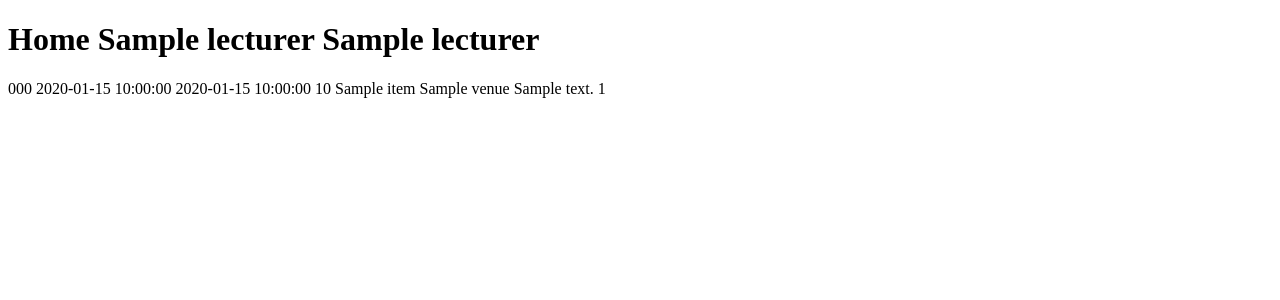
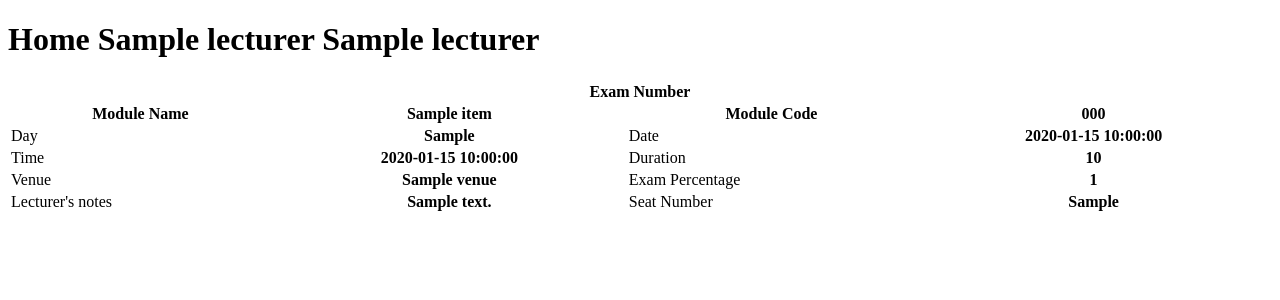
Before and after one commit to nhennigan/FYP, a Flask app: template backend/templates/lect_home.html in a window 1280 px wide. Shown: the part 26-326 px from the top of the page. Run offline with Flask 2, Linux system fonts and the light colour scheme; the template is opened without the code that fills it: most values are stand-ins (such as "Sample title", 1, 10 or a date in 2020).

Commit message:
Date and day fixed

```diff
--- a/backend/hello.py
+++ b/backend/hello.py
@@ -72,15 +72,17 @@
             else:
                 raise
         for e in exams:
-            self.cursor.execute('SELECT module_code,time,date,duration,venue,percent FROM exam WHERE exam_id = %s ', (e[0],))
-            code,time,date,duration,venue,percent = self.cursor.fetchone()
+            self.cursor.execute('SELECT module_code,time,exam_date,duration,venue,percent FROM exam WHERE exam_id = %s ', (e[0],))
+            code,time,exam_date,duration,venue,percent = self.cursor.fetchone()
+            self.cursor.execute('SELECT DAYNAME(%s)',(exam_date,))
+            exam_day = self.cursor.fetchone()
             self.cursor.execute('SELECT name FROM module WHERE code = %s ', (code,))
             name = self.cursor.fetchone()
             self.cursor.execute('SELECT lecturer_notes FROM module WHERE code = %s ', (code,))
             notes = self.cursor.fetchone()
             self.cursor.execute('SELECT seat_no FROM seating WHERE student_id = %s AND exam_id = %s ', (id_no,e[0],))
             seat_no = self.cursor.fetchone()
-            exam_object = Exam(code,time,date,duration,name,venue,percent,notes,seat_no)
+            exam_object = Exam(code,time,exam_date,exam_day,duration,name,venue,percent,notes,seat_no)
             exam_list_details.append(exam_object)
         return exam_list_details
 
@@ -98,11 +100,13 @@
             else:
                 raise
         for m in modules:
-            self.cursor.execute('SELECT time,date,duration,venue,percent FROM exam WHERE module_code = %s ', (m[0],))
-            time,date,duration,venue,percent = self.cursor.fetchone()
+            self.cursor.execute('SELECT time,exam_date,duration,venue,percent FROM exam WHERE module_code = %s ', (m[0],))
+            time,exam_date,duration,venue,percent = self.cursor.fetchone()
             self.cursor.execute('SELECT name,lecturer_notes FROM module WHERE code = %s ', (m[0],))
             name,notes = self.cursor.fetchone()
-            exam = Exam(m,time,date,duration,name,venue,percent,notes,0)
+            self.cursor.execute('SELECT DAYNAME(%s)',(exam_date,))
+            exam_day = self.cursor.fetchone()
+            exam = Exam(m,time,exam_date,exam_day,duration,name,venue,percent,notes,0)
             lecturer_exam_list.append(exam)
         lecturer_object = Lecturer(id_no,f_name,l_name,lecturer_exam_list)
         return lecturer_object
@@ -115,10 +119,11 @@
         self.course = course
 
 class Exam:
-    def __init__(self,module_code, time, date, duration,module_name,venue,percent,lecturer_notes,seat_no):
+    def __init__(self,module_code, time, exam_date,exam_day, duration,module_name,venue,percent,lecturer_notes,seat_no):
         self.module_code = module_code
         self.time = time
-        self.dat = date
+        self.exam_date = exam_date
+        self.exam_day = exam_day
         self.duration = duration
         self.module_name = module_name
         self.venue = venue
--- a/backend/schema2.py
+++ b/backend/schema2.py
@@ -2,7 +2,7 @@
     TABLES = {}
     TABLES['module'] = ( "CREATE TABLE `module` (`code` VARCHAR(45) NOT NULL,`name` VARCHAR(45) NULL,`semester` INT NULL,`ECTs` INT NULL,`lecturer_notes` VARCHAR(45),PRIMARY KEY (`code`));")
 
-    TABLES['exam'] = ("CREATE TABLE `exam` (`exam_id` VARCHAR(45) NOT NULL,`module_code` VARCHAR(45) NOT NULL,`time` TIME,`date` DATE,`duration` INT, `venue` VARCHAR(45), `percent` INT, PRIMARY KEY (`exam_id`),FOREIGN KEY (`module_code`) REFERENCES `module`(`code`));")
+    TABLES['exam'] = ("CREATE TABLE `exam` (`exam_id` VARCHAR(45) NOT NULL,`module_code` VARCHAR(45) NOT NULL,`time` TIME,`exam_date` DATE,`duration` INT, `venue` VARCHAR(45), `percent` INT, PRIMARY KEY (`exam_id`),FOREIGN KEY (`module_code`) REFERENCES `module`(`code`));")
 
     TABLES['student'] = ("CREATE TABLE `student` (`student_id` INT NOT NULL,`f_name` VARCHAR(45),`l_name` VARCHAR(45),`password` VARCHAR(45), PRIMARY KEY (`student_id`));")
 
@@ -60,7 +60,7 @@
     return DATA
 
 def get_instructions():
-    INSTRUCTIONS= ["""INSERT INTO `module`(`code`,`name`,`semester`,`ECTs`,`lecturer_notes`) VALUES (%s,%s,%s,%s,%s);""","""INSERT INTO `exam` (`exam_id`,`module_code`,`time`,`date`, `duration`,`venue`,`percent`) VALUES (%s,%s,%s,%s,%s,%s,%s);""","""INSERT INTO `student`(`student_id`, `f_name`, `l_name`, `password`) VALUES (%s,%s,%s,%s);""","""INSERT INTO `lecturer`(`lecturer_id`,`f_name`,`l_name`,`password`) VALUES (%s,%s,%s,%s);""","""INSERT INTO `course`(`code`,`name`) VALUES (%s,%s);""","""INSERT INTO `lect_module`(`staff_id`, `mod_code`) VALUES (%s,%s);""","""INSERT INTO `admin`(`staff_id`,`f_name`,`l_name`,`password`) VALUES (%s,%s,%s,%s);""","""INSERT INTO `organise`(`staff_id`,`exam_id`) VALUES (%s,%s);""","""INSERT INTO `student_exam`(`student_id`,`exam_id`) VALUES (%s,%s);""","""INSERT INTO `course_module`(`course_code`,`mod_code`) VALUES (%s,%s);""","""INSERT INTO `student_module`(`student_id`,`mod_code`) VALUES (%s,%s);""","""INSERT INTO `course_student`(`student_id`,`course_code`) VALUES (%s,%s);""","""INSERT INTO `seating`(`student_id`,`exam_id`,`seat_no`)VALUES (%s,%s,%s);"""]
+    INSTRUCTIONS= ["""INSERT INTO `module`(`code`,`name`,`semester`,`ECTs`,`lecturer_notes`) VALUES (%s,%s,%s,%s,%s);""","""INSERT INTO `exam` (`exam_id`,`module_code`,`time`,`exam_date`, `duration`,`venue`,`percent`) VALUES (%s,%s,%s,%s,%s,%s,%s);""","""INSERT INTO `student`(`student_id`, `f_name`, `l_name`, `password`) VALUES (%s,%s,%s,%s);""","""INSERT INTO `lecturer`(`lecturer_id`,`f_name`,`l_name`,`password`) VALUES (%s,%s,%s,%s);""","""INSERT INTO `course`(`code`,`name`) VALUES (%s,%s);""","""INSERT INTO `lect_module`(`staff_id`, `mod_code`) VALUES (%s,%s);""","""INSERT INTO `admin`(`staff_id`,`f_name`,`l_name`,`password`) VALUES (%s,%s,%s,%s);""","""INSERT INTO `organise`(`staff_id`,`exam_id`) VALUES (%s,%s);""","""INSERT INTO `student_exam`(`student_id`,`exam_id`) VALUES (%s,%s);""","""INSERT INTO `course_module`(`course_code`,`mod_code`) VALUES (%s,%s);""","""INSERT INTO `student_module`(`student_id`,`mod_code`) VALUES (%s,%s);""","""INSERT INTO `course_student`(`student_id`,`course_code`) VALUES (%s,%s);""","""INSERT INTO `seating`(`student_id`,`exam_id`,`seat_no`)VALUES (%s,%s,%s);"""]
     return INSTRUCTIONS
 
 def get_names():
--- a/backend/templates/lect_home.html
+++ b/backend/templates/lect_home.html
@@ -1,18 +1,63 @@
 {% extends "base.html" %}
+<!DOCTYPE html>
+<html>
+<head>
+<style>
+table, th, td {
+  border: 1px solid black;
+  border-collapse: collapse;
+}
+th, td {
+  padding: 5px;
+}
+th {
+  text-align: left;
+}
+</style>
+</head>
+<body>
 
 {% block content %}
 <h1>Home {{lecturer.f_name}} {{lecturer.l_name}}</h1>
    <p>
         {%for item in lecturer.exam_list%}
-                {{item.module_code}}
-                {{item.time}}
-                {{item.date}}
-                {{item.duration}}
-                {{item.module_name}}
-                {{item.venue}}
-                {{item.lecturer_notes}}
-		{{item.percent}}
+        <table style="width:100%">
+            <tr>
+              <th colspan="4"> Exam Number </th>
+            </tr>
+            <tr>
+              <th>Module Name</th>
+              <th>{{item.module_name}}</th>
+              <th>Module Code</th>
+              <th>{{item.module_code}}</th>
+            </tr>
+            <tr>
+              <td>Day</td>
+              <th>{{item.exam_day}}</th>
+              <td>Date</td>
+              <th>{{item.exam_date}}</th>
+            </tr>
+            <tr>
+              <td>Time</td>
+              <th>{{item.exam_time}}</th>
+              <td>Duration</td>
+              <th>{{item.duration}}</th>
+            </tr>
+            <tr>
+              <td>Venue</td>
+              <th>{{item.venue}}</th>
+              <td>Exam Percentage</td>
+              <th>{{item.percent}}</th>
+            </tr>
+            <tr>
+              <td>Lecturer's notes</td>
+              <th>{{item.lecturer_notes}}</th>
+              <td>Seat Number</td>
+              <th>{{item.seat_no}}</th>
+            </tr>
+          </table>
         {%endfor%}
     </p>
-
+</body>
+</html>
 {% endblock %}
```
Also changed, not shown: backend/templates/home.html (+60 -19 lines), backend/templates/seating_chart.py (+3 -25 lines).
